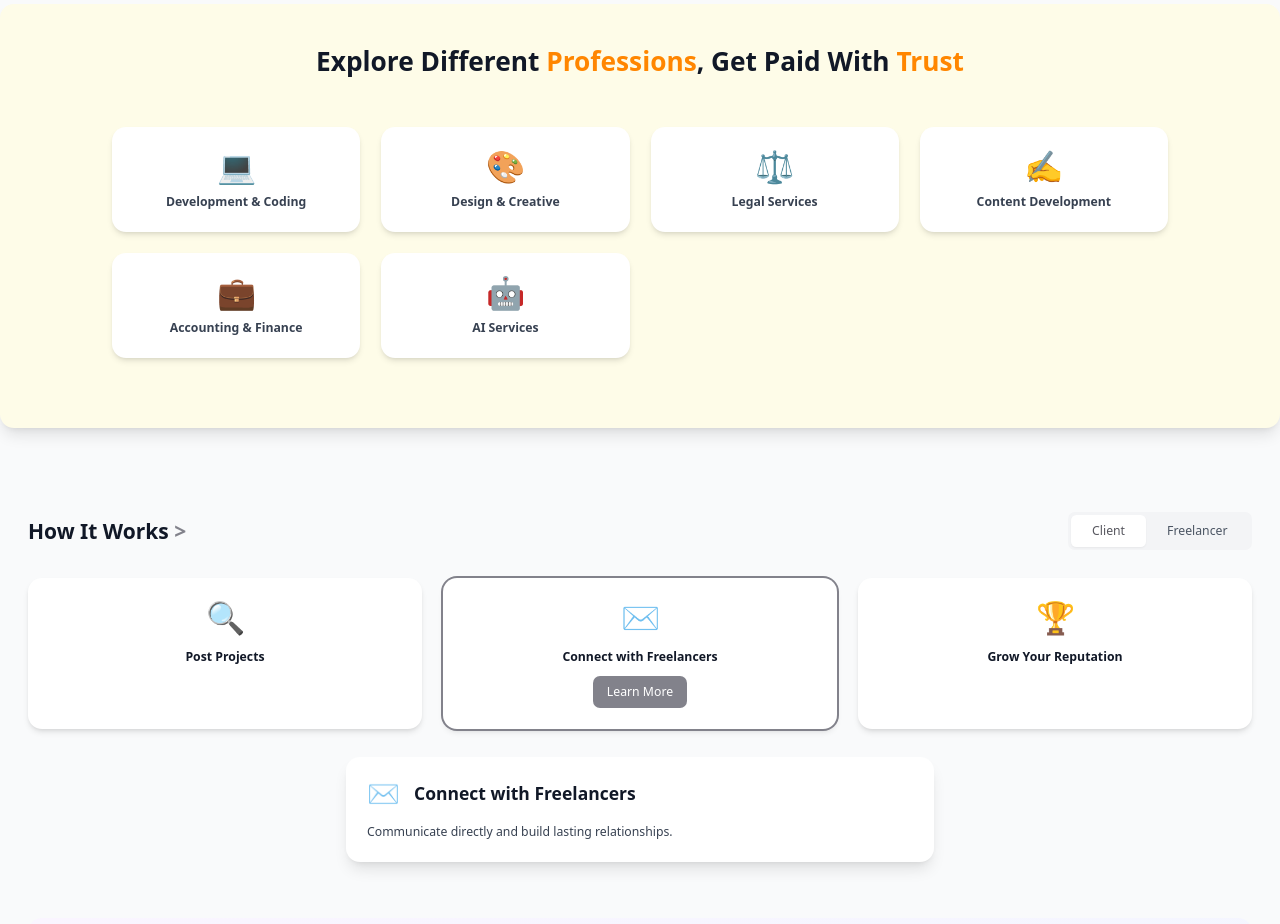
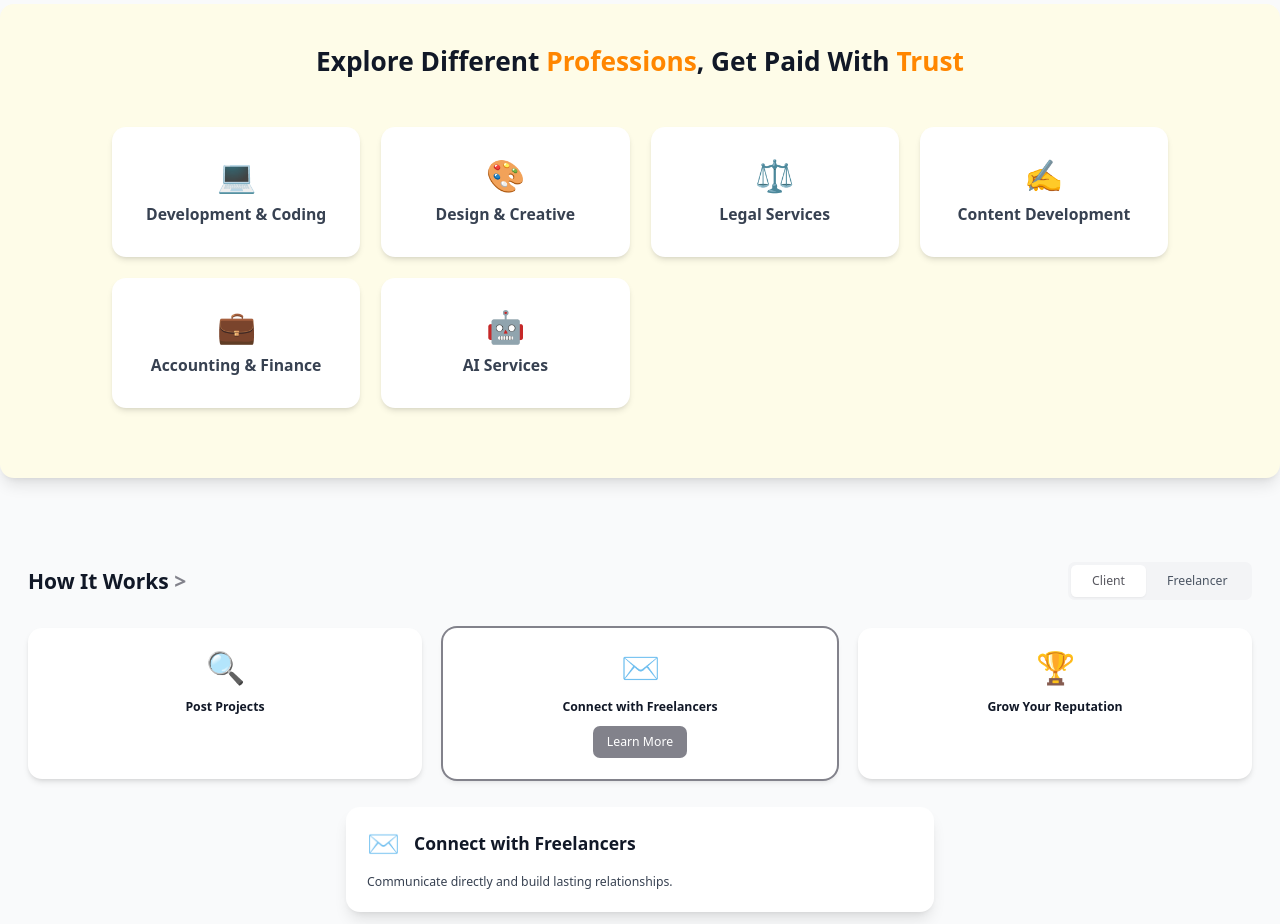
Before and after one commit to PrayagTandon/FreeFlow, a Next.js app in the folder client/: page / in a window 1280 px wide. Shown: the part 880-1804 px from the top of the page. Built offline with nearby package versions, Linux system fonts and the light colour scheme.

Commit message:
Landing page update

```diff
--- a/client/src/app/page.tsx
+++ b/client/src/app/page.tsx
@@ -507,20 +507,14 @@ export default function HomePage() {
           {professionData.map((prof, idx) => (
             <div
               key={prof.name}
-              className={`bg-white rounded-2xl shadow-md p-6 flex flex-col items-center cursor-pointer transition-all duration-200 hover:shadow-lg hover:border-2 hover:border-primary-300 ${
+              className={`bg-white rounded-2xl shadow-md px-6 py-8 flex flex-col text-lg items-center cursor-pointer transition-all duration-200 hover:shadow-lg border-2 border-transparent hover:border-2 hover:border-secondary-orange ${
                 selectedProfession === idx
-                  ? "bg-primary-500 text-white shadow-lg border-2 border-primary-500"
+                  ? "bg-primary-blue text-primary-off-white shadow-lg border-2 border-secondary-orange"
                   : "text-gray-700"
               }`}
-              // onClick={() => {
-              //   setSelectedProfession(idx);
-              //   if (
-              //     prof.name === "Development & Coding" ||
-              //     prof.name === "Freelancer"
-              //   ) {
-              //     router.push("/freelancer-home");
-              //   }
-              // }}
+              onClick={() => {
+                setSelectedProfession(idx);
+              }}
               tabIndex={0}
               role="button"
               aria-pressed={selectedProfession === idx}
@@ -533,18 +527,24 @@ export default function HomePage() {
           ))}
         </div>
         {selectedProfession !== null && (
-          <div className="bg-white rounded-2xl shadow-lg p-6 max-w-2xl mx-auto">
+          <div className="relative bg-white rounded-2xl shadow-lg p-6 max-w-2xl mx-auto">
             <div className="flex items-center gap-4 mb-4">
               <span className="text-3xl">
                 {professionData[selectedProfession].icon}
               </span>
-              <span className="text-xl font-bold text-gray-900">
+              <span className="text-xl font-bold text-primary-blue">
                 {professionData[selectedProfession].name}
               </span>
             </div>
-            <p className="text-gray-700 text-left">
+            <p className="text-primary-text-darkgrey leading-6 text-md text-center">
               {professionData[selectedProfession].desc}
             </p>
+             <a
+              href="/register"
+              className="absolute top-[18%] right-[5%] btn--primary text-offwhite px-6 py-2 rounded-full font-semibold hover:bg-primary-btn--hover transition-colors"
+            >
+              Get Started
+            </a>
           </div>
         )}
       </section>
```
